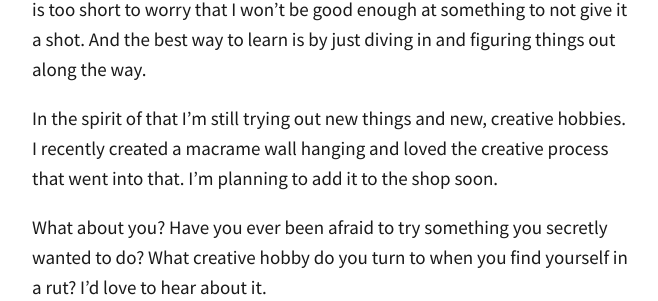
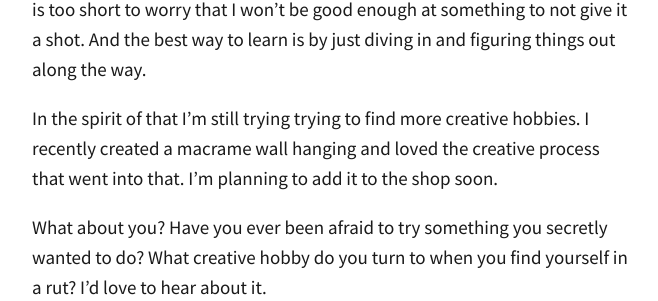
Before and after one commit to totiffany/totiffany.github.io, a Jekyll site: the page built from _posts/2018-02-21-placeholder.md, in a window 1280 px wide and 900 px high, scrolled down 3672 px. Shown: the part 503-804 px from the top of the window, without its empty margins (308-966 px from the left). Built offline with Jekyll 4.4.1, drawn with Linux system fonts in a browser that asks for light colours; our own code applies the rules of GitHub Pages for plain Markdown files.

Commit message:
Update 2018-02-21-placeholder.md

```diff
--- a/_posts/2018-02-21-placeholder.md
+++ b/_posts/2018-02-21-placeholder.md
@@ -17,6 +17,6 @@ Inspired by the class I decided to take it one step further and open my own Etsy
 
 I didn't expect much to happen with it, but in the year since I opened my shop I've managed to sell out of nearly every necklace! The whole experience has taught me I need to stop being afraid to try new things. Life is too short to worry that I won't be good enough at something to not give it a shot. And the best way to learn is by just diving in and figuring things out along the way.
 
-In the spirit of that I'm still trying out new things and new, creative hobbies. I recently created a macrame wall hanging and loved the creative process that went into that. I'm planning to add it to the shop soon.
+In the spirit of that I'm still trying trying to find more creative hobbies. I recently created a macrame wall hanging and loved the creative process that went into that. I'm planning to add it to the shop soon.
 
 What about you? Have you ever been afraid to try something you secretly wanted to do? What creative hobby do you turn to when you find yourself in a rut?  I'd love to hear about it.
```
